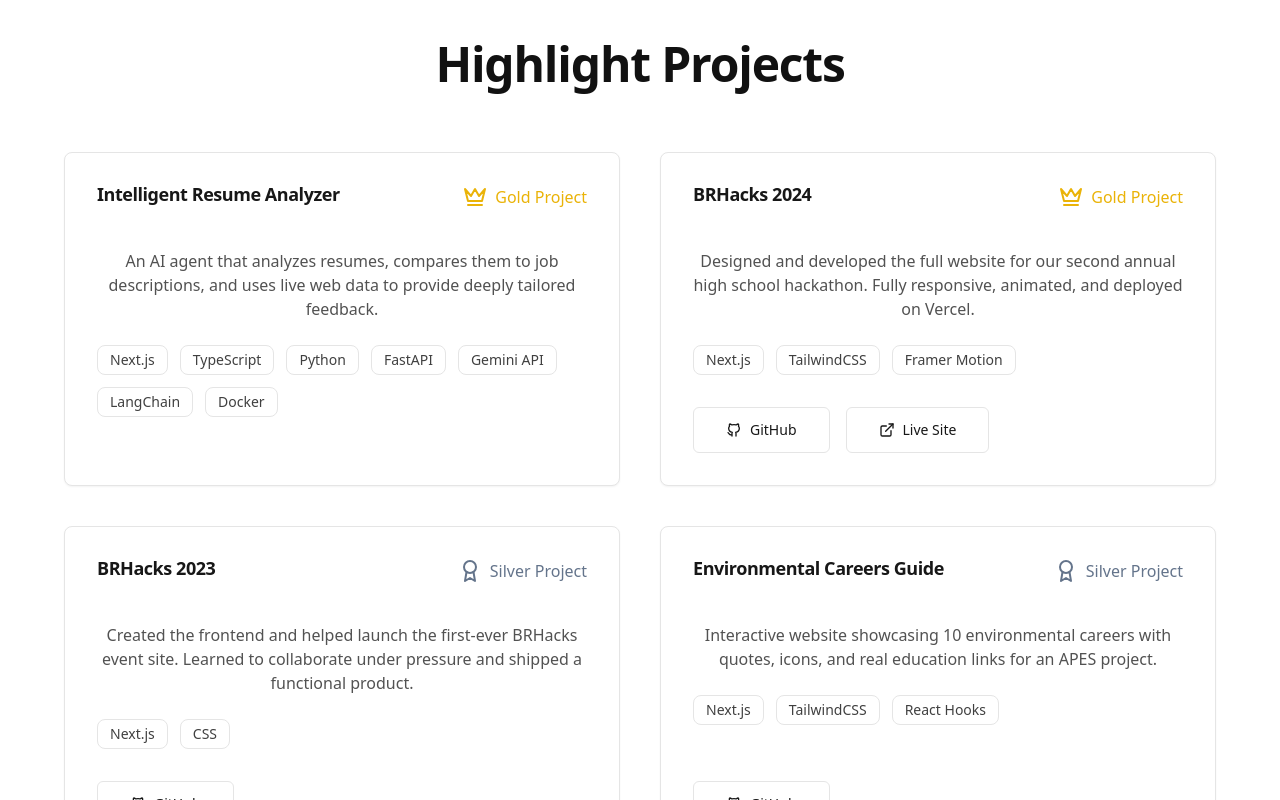
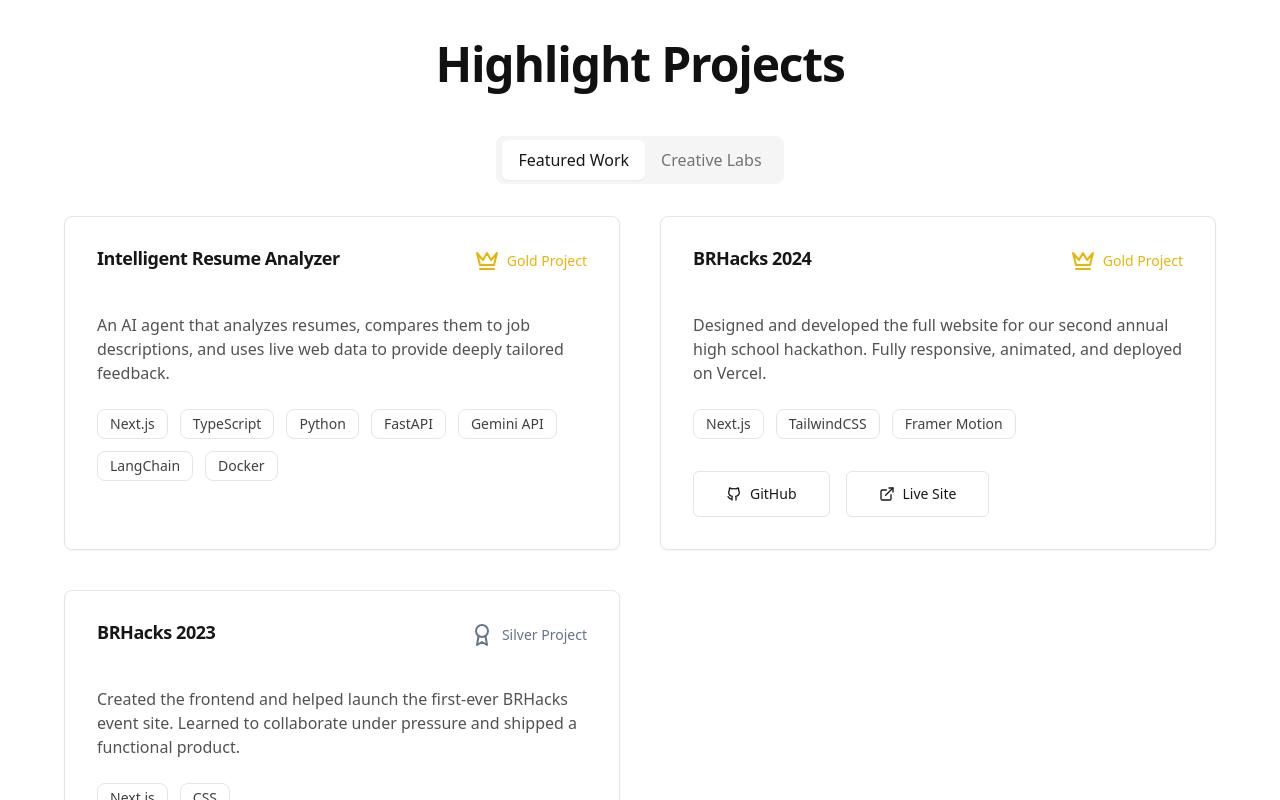
Before and after one commit to shuknuk/shukdev, a React (Vite) app: page / in a window 1280 px wide. Shown: the part 1740-2540 px from the top of the page. Built offline with nearby package versions, Linux system fonts and the light colour scheme.

Commit message:
Add tabbed project view with custom Tabs component
Refactored Projects.tsx to split projects into 'Featured Work' and 'Creative Labs' and display them in tabs using a new reusable Tabs component. Added tab content fade-in animation styles to index.html for improved UI experience.

```diff
--- a/components/Projects.tsx
+++ b/components/Projects.tsx
@@ -5,8 +5,10 @@ import Badge from './ui/Badge';
 import Button from './ui/Button';
 import FadeInSection from './FadeInSection';
 import { GithubIcon, ExternalLinkIcon, CrownIcon, AwardIcon, MedalIcon } from './icons';
+import { Tabs, TabsContent, TabsList, TabsTrigger } from './ui/Tabs';
 
-const projects: Project[] = [
+// Data for Featured Work
+const featuredWork: Project[] = [
   {
     rank: 'gold',
     title: 'Intelligent Resume Analyzer',
@@ -28,6 +30,10 @@ const projects: Project[] = [
     tech: ['Next.js', 'CSS'],
     githubUrl: 'https://github.com/ethanw2457/2023BRHacksWebsite',
   },
+];
+
+// Data for Creative Labs
+const creativeLabs: Project[] = [
   {
     rank: 'silver',
     title: 'Environmental Careers Guide',
@@ -35,12 +41,33 @@ const projects: Project[] = [
     tech: ['Next.js', 'TailwindCSS', 'React Hooks'],
     githubUrl: 'https://github.com/shuknuk/environmental-careers-guide',
   },
-   {
+  {
     rank: 'bronze',
     title: 'GreenCoin',
     description: 'Carbon footprint calculator for teens. Uses aesthetic design + gamification to make tracking your digital carbon footprint more appealing.',
     tech: ['JavaScript', 'HTML/CSS'],
     githubUrl: 'https://github.com/shuknuk/GreenCoin',
+  },
+  {
+    rank: 'bronze',
+    title: 'forHer--',
+    description: 'A Valentine’s site — sentimental and personal. Shows early experimentation with frontend animation and interactivity.',
+    tech: [],
+    githubUrl: 'https://github.com/shuknuk/forHer--',
+  },
+    {
+    rank: 'bronze',
+    title: 'AudibleSmiles',
+    description: 'Nonprofit site for a small student group (now inactive). Created from scratch to help a school-founded nonprofit get online.',
+    tech: [],
+    githubUrl: 'https://github.com/shuknuk/audibleSmiles',
+  },
+  {
+    rank: 'bronze',
+    title: 'shuk-bot',
+    description: 'A Discord bot written in JavaScript. Fun utility bot with random commands and moderation tools.',
+    tech: ['JavaScript'],
+    githubUrl: 'https://github.com/shuknuk/shuk-bot',
   },
   {
     rank: 'bronze',
@@ -59,19 +86,19 @@ const RankIcon: React.FC<{ rank: ProjectRank }> = ({ rank }) => {
     bronze: { icon: <MedalIcon {...iconProps} />, color: 'text-orange-500 dark:text-orange-400', text: 'Bronze Project' }
   };
   const { icon, color, text } = rankStyles[rank];
-  return <div className={`flex items-center gap-2 text-base font-medium ${color}`}>{icon}<span>{text}</span></div>;
+  return <div className={`flex items-center gap-2 text-sm font-medium ${color}`}>{icon}<span className="hidden sm:inline">{text}</span></div>;
 };
 
 const ProjectCard: React.FC<{ project: Project }> = ({ project }) => (
   <Card className="flex flex-col h-full">
     <CardHeader className="p-8">
-      <div className="flex justify-between items-start mb-2">
-        <CardTitle className="text-2xl">{project.title}</CardTitle>
+      <div className="flex justify-between items-start mb-2 gap-4">
+        <CardTitle className="text-2xl text-left">{project.title}</CardTitle>
         <RankIcon rank={project.rank} />
       </div>
     </CardHeader>
     <CardContent className="flex-grow p-8 pt-0">
-      <p className="text-neutral-600 dark:text-neutral-400 text-base mb-6">{project.description}</p>
+      <p className="text-neutral-600 dark:text-neutral-400 text-base mb-6 text-left">{project.description}</p>
       <div className="flex flex-wrap gap-3">
         {project.tech.map(t => <Badge key={t}>{t}</Badge>)}
       </div>
@@ -93,17 +120,34 @@ const ProjectCard: React.FC<{ project: Project }> = ({ project }) => (
   </Card>
 );
 
+const ProjectsGrid: React.FC<{ projects: Project[] }> = ({ projects }) => (
+    <div className="grid grid-cols-1 lg:grid-cols-2 gap-10">
+        {projects.map((project, index) => (
+            <ProjectCard key={index} project={project} />
+        ))}
+    </div>
+);
+
 const Projects: React.FC = () => {
   return (
     <section id="projects" className="py-20 md:py-32 bg-white dark:bg-neutral-950">
       <FadeInSection className="container mx-auto px-4 md:px-6">
         <div className="max-w-6xl mx-auto text-center">
-          <h2 className="text-4xl md:text-5xl font-bold tracking-tight mb-16">Highlight Projects</h2>
-          <div className="grid grid-cols-1 lg:grid-cols-2 gap-10">
-            {projects.map((project, index) => (
-              <ProjectCard key={index} project={project} />
-            ))}
-          </div>
+          <h2 className="text-4xl md:text-5xl font-bold tracking-tight mb-12">Highlight Projects</h2>
+          <Tabs defaultValue="featured" className="w-full">
+            <div className="flex justify-center mb-8">
+                <TabsList>
+                    <TabsTrigger value="featured">Featured Work</TabsTrigger>
+                    <TabsTrigger value="labs">Creative Labs</TabsTrigger>
+                </TabsList>
+            </div>
+            <TabsContent value="featured" className="animate-fadeIn">
+                <ProjectsGrid projects={featuredWork} />
+            </TabsContent>
+            <TabsContent value="labs" className="animate-fadeIn">
+                <ProjectsGrid projects={creativeLabs} />
+            </TabsContent>
+          </Tabs>
         </div>
       </FadeInSection>
     </section>
--- /dev/null
+++ b/components/ui/Tabs.tsx
@@ -0,0 +1,76 @@
+import React from 'react';
+
+const TabsContext = React.createContext<{
+  activeTab: string;
+  setActiveTab: (value: string) => void;
+}>({
+  activeTab: '',
+  setActiveTab: () => {},
+});
+
+interface TabsProps {
+  children: React.ReactNode;
+  defaultValue: string;
+  className?: string;
+}
+const Tabs: React.FC<TabsProps> = ({ children, defaultValue, className }) => {
+  const [activeTab, setActiveTab] = React.useState(defaultValue);
+  return (
+    <TabsContext.Provider value={{ activeTab, setActiveTab }}>
+      <div className={className}>{children}</div>
+    </TabsContext.Provider>
+  );
+};
+
+const TabsList: React.FC<{ children: React.ReactNode; className?: string }> = ({ children, className }) => (
+  <div className={`inline-flex h-12 items-center justify-center rounded-lg bg-neutral-100 dark:bg-neutral-800/60 p-1.5 text-neutral-500 dark:text-neutral-400 ${className}`}>
+    {children}
+  </div>
+);
+
+interface TabsTriggerProps {
+  children: React.ReactNode;
+  value: string;
+  className?: string;
+}
+const TabsTrigger: React.FC<TabsTriggerProps> = ({ children, value, className }) => {
+  const { activeTab, setActiveTab } = React.useContext(TabsContext);
+  const isActive = activeTab === value;
+
+  return (
+    <button
+      onClick={() => setActiveTab(value)}
+      className={`inline-flex items-center justify-center whitespace-nowrap rounded-md px-4 py-2 text-base font-medium ring-offset-background transition-all focus-visible:outline-none focus-visible:ring-2 focus-visible:ring-ring focus-visible:ring-offset-2 disabled:pointer-events-none disabled:opacity-50
+        ${isActive ? 'bg-white dark:bg-neutral-900 text-neutral-900 dark:text-neutral-50 shadow-sm' : 'hover:bg-transparent/20'}
+        ${className}`}
+      data-state={isActive ? 'active' : 'inactive'}
+    >
+      {children}
+    </button>
+  );
+};
+
+interface TabsContentProps {
+  children: React.ReactNode;
+  value: string;
+  className?: string;
+}
+const TabsContent: React.FC<TabsContentProps> = ({ children, value, className }) => {
+  const { activeTab } = React.useContext(TabsContext);
+  const isActive = activeTab === value;
+
+  if (!isActive) {
+    return null;
+  }
+
+  return (
+    <div
+      className={`mt-6 ring-offset-background focus-visible:outline-none focus-visible:ring-2 focus-visible:ring-ring focus-visible:ring-offset-2 ${className}`}
+      data-state="active"
+    >
+      {children}
+    </div>
+  );
+};
+
+export { Tabs, TabsList, TabsTrigger, TabsContent };
--- a/index.html
+++ b/index.html
@@ -9,6 +9,14 @@
       /* For a smooth scrolling experience */
       html {
         scroll-behavior: smooth;
+      }
+      /* Custom animation for tab content fade-in */
+      @keyframes fadeIn {
+        from { opacity: 0; transform: translateY(10px); }
+        to { opacity: 1; transform: translateY(0); }
+      }
+      .animate-fadeIn {
+        animation: fadeIn 0.5s ease-in-out;
       }
     </style>
   <script type="importmap">
```
